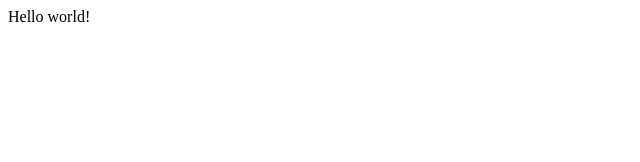
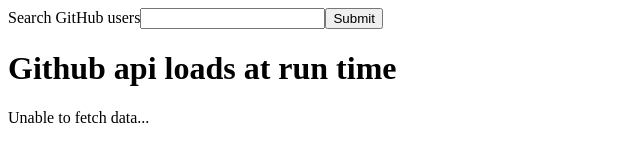
Before and after one commit to Uvacoder/mock-github-search, a Gatsby site: page / in a window 1280 px wide. Shown: the whole page, without its empty margins (0-640 px from the left). Built offline with nearby package versions, Linux system fonts and the light colour scheme; Gatsby itself is replaced by a stand-in of ours.

Commit message:
Fetching data on the client
Since graphql queries are run at build time not run time
I'll use axios to grab data at run time.

```diff
--- a/package.json
+++ b/package.json
@@ -13,9 +13,8 @@
     "test": "echo \"Write tests! -> https://gatsby.dev/unit-testing\""
   },
   "dependencies": {
+    "axios": "^0.19.0",
     "gatsby": "^2.13.51",
-    "gatsby-source-custom-api": "^2.1.2",
-    "gatsby-source-github-api": "^0.1.0",
     "react": "^16.8.6",
     "react-dom": "^16.8.6"
   },
--- a/src/pages/index.js
+++ b/src/pages/index.js
@@ -1,3 +1,61 @@
-import React from "react"
+import React, {Component} from "react"
+import axios from "axios"
 
-export default () => <div>Hello world!</div>
+class FetchUsersExample extends Component {
+
+    state = {
+        loading: false,
+        error: false,
+        search_text: ""
+    }
+
+    handleInputChange = event => {
+        const target = event.target
+        const value = target.value
+        const name = target.name
+        this.setState({
+            [name]: value,
+        })
+    }
+
+    handleSubmit = event => {
+        event.preventDefault()
+
+        const user_input = this.state.search_text
+
+        axios.get(`https://github.com/search?q=${user_input}&type=Users`, { crossdomain: true })
+            .then(results => {
+            console.log(results)
+        })
+    }
+
+    render () {
+        const { search_text } = this.state.search_text
+        return (
+            <div>
+
+                {/* Form where user enters input here */}
+                <form onSubmit={this.handleSubmit}>
+                    <label>
+                        Search GitHub users
+                        <input
+                        type="text"
+                        name="search_text"
+                        value={this.state.search_text}
+                        onChange={this.handleInputChange}
+                        />
+                    </label>
+                    <button type="submit">Submit</button>
+                </form>
+
+                {/* Area where response is shown */}
+                <h1>Github api loads at run time</h1>
+                <div>
+                    { this.state.loading ? ( <p>Please hold...</p> ) : search_text ? ( <p>${search_text}</p> ) : (<p>Unable to fetch data...</p>) }
+                </div>
+            </div>
+        )
+    }
+}
+
+export default FetchUsersExample
```
Also changed, not shown: 1 other file.
